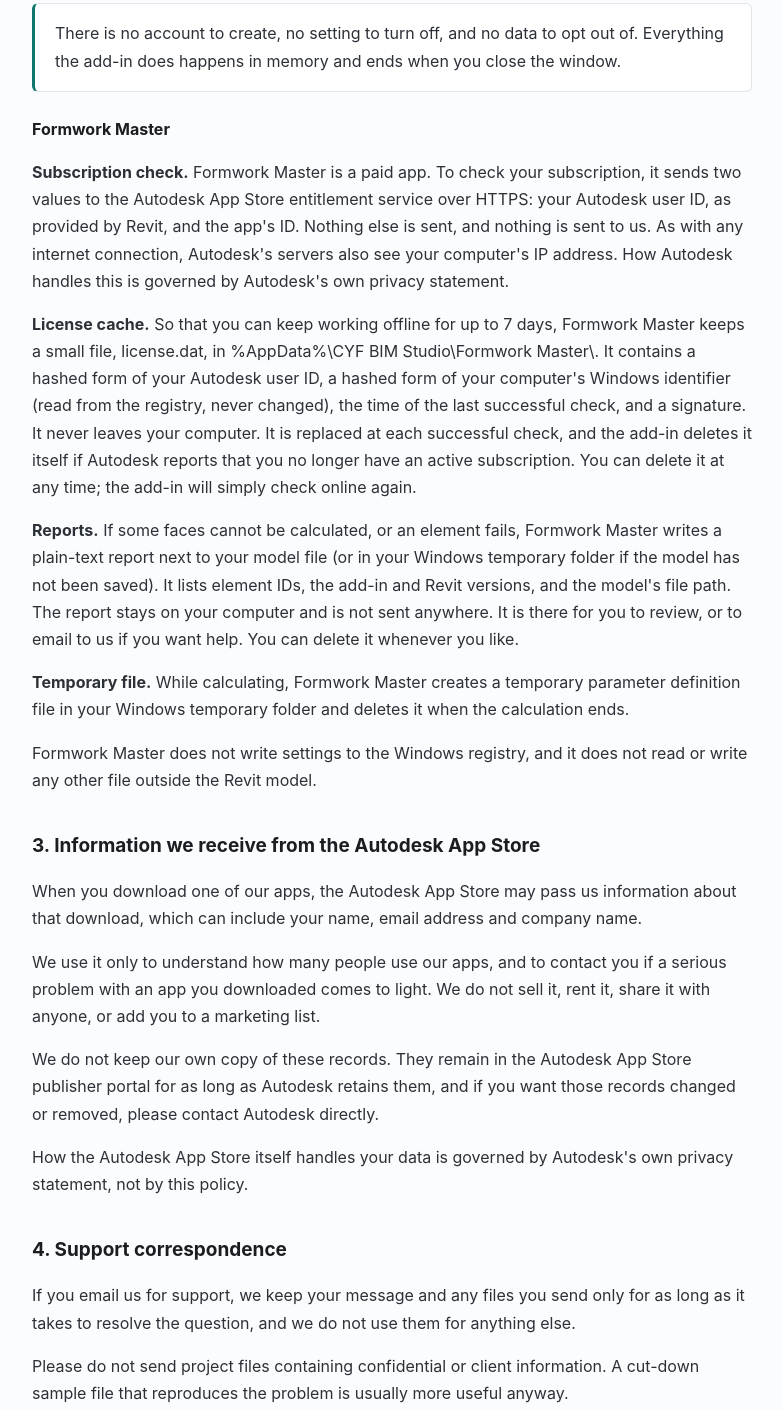
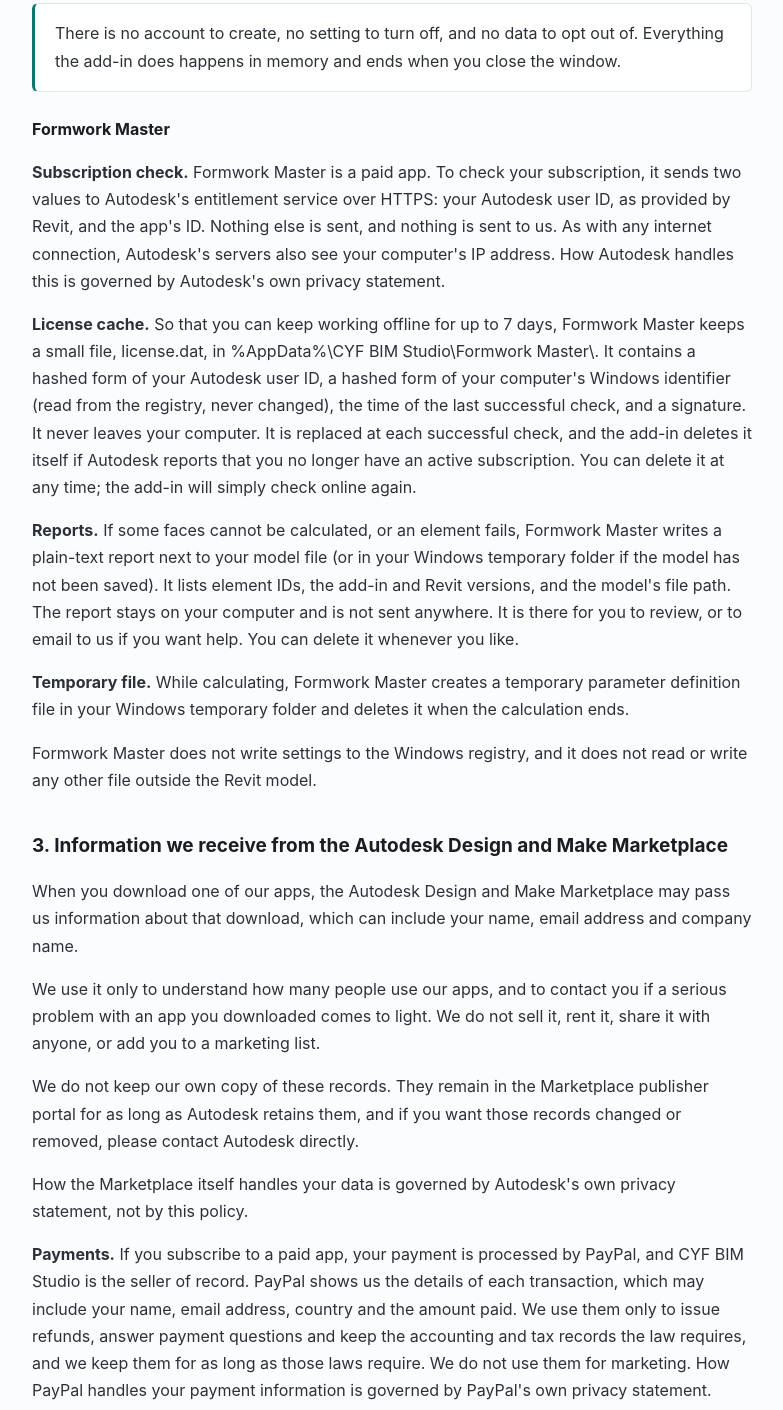
Before and after one commit to cyfbim/cyfbim.github.io, a plain HTML site: page privacy.html in a window 1280 px wide. Shown: the part 834-2244 px from the top of the page, without its empty margins (248-1031 px from the left). Drawn offline with Linux system fonts and the light colour scheme.

Commit message:
Update privacy policy details and references

```diff
--- a/privacy.html
+++ b/privacy.html
@@ -35,7 +35,7 @@
 <header>
   <a class="brand" href="/">CYF BIM Studio</a>
   <h1>Privacy Policy</h1>
-  <p class="date">Last updated: 25 October 2026</p>
+  <p class="date">Last updated: DATE_TBD</p>
 </header>
 
 <p class="lead">This policy covers the Autodesk® Revit® add-ins published by CYF BIM Studio and this website.</p>
@@ -59,17 +59,18 @@
 </div>
 
 <h3>Formwork Master</h3>
-<p><strong>Subscription check.</strong> Formwork Master is a paid app. To check your subscription, it sends two values to the Autodesk App Store entitlement service over HTTPS: your Autodesk user ID, as provided by Revit, and the app's ID. Nothing else is sent, and nothing is sent to us. As with any internet connection, Autodesk's servers also see your computer's IP address. How Autodesk handles this is governed by Autodesk's own privacy statement.</p>
+<p><strong>Subscription check.</strong> Formwork Master is a paid app. To check your subscription, it sends two values to Autodesk's entitlement service over HTTPS: your Autodesk user ID, as provided by Revit, and the app's ID. Nothing else is sent, and nothing is sent to us. As with any internet connection, Autodesk's servers also see your computer's IP address. How Autodesk handles this is governed by Autodesk's own privacy statement.</p>
 <p><strong>License cache.</strong> So that you can keep working offline for up to 7 days, Formwork Master keeps a small file, license.dat, in %AppData%\CYF BIM Studio\Formwork Master\. It contains a hashed form of your Autodesk user ID, a hashed form of your computer's Windows identifier (read from the registry, never changed), the time of the last successful check, and a signature. It never leaves your computer. It is replaced at each successful check, and the add-in deletes it itself if Autodesk reports that you no longer have an active subscription. You can delete it at any time; the add-in will simply check online again.</p>
 <p><strong>Reports.</strong> If some faces cannot be calculated, or an element fails, Formwork Master writes a plain-text report next to your model file (or in your Windows temporary folder if the model has not been saved). It lists element IDs, the add-in and Revit versions, and the model's file path. The report stays on your computer and is not sent anywhere. It is there for you to review, or to email to us if you want help. You can delete it whenever you like.</p>
 <p><strong>Temporary file.</strong> While calculating, Formwork Master creates a temporary parameter definition file in your Windows temporary folder and deletes it when the calculation ends.</p>
 <p>Formwork Master does not write settings to the Windows registry, and it does not read or write any other file outside the Revit model.</p>
 
-<h2>3. Information we receive from the Autodesk App Store</h2>
-<p>When you download one of our apps, the Autodesk App Store may pass us information about that download, which can include your name, email address and company name.</p>
+<h2>3. Information we receive from the Autodesk Design and Make Marketplace</h2>
+<p>When you download one of our apps, the Autodesk Design and Make Marketplace may pass us information about that download, which can include your name, email address and company name.</p>
 <p>We use it only to understand how many people use our apps, and to contact you if a serious problem with an app you downloaded comes to light. We do not sell it, rent it, share it with anyone, or add you to a marketing list.</p>
-<p>We do not keep our own copy of these records. They remain in the Autodesk App Store publisher portal for as long as Autodesk retains them, and if you want those records changed or removed, please contact Autodesk directly.</p>
-<p>How the Autodesk App Store itself handles your data is governed by Autodesk's own privacy statement, not by this policy.</p>
+<p>We do not keep our own copy of these records. They remain in the Marketplace publisher portal for as long as Autodesk retains them, and if you want those records changed or removed, please contact Autodesk directly.</p>
+<p>How the Marketplace itself handles your data is governed by Autodesk's own privacy statement, not by this policy.</p>
+<p><strong>Payments.</strong> If you subscribe to a paid app, your payment is processed by PayPal, and CYF BIM Studio is the seller of record. PayPal shows us the details of each transaction, which may include your name, email address, country and the amount paid. We use them only to issue refunds, answer payment questions and keep the accounting and tax records the law requires, and we keep them for as long as those laws require. We do not use them for marketing. How PayPal handles your payment information is governed by PayPal's own privacy statement.</p>
 
 <h2>4. Support correspondence</h2>
 <p>If you email us for support, we keep your message and any files you send only for as long as it takes to resolve the question, and we do not use them for anything else.</p>
@@ -79,7 +80,7 @@
 <p>This site is hosted on GitHub Pages. GitHub may log visitor IP addresses for security and operational purposes; see the <a href="https://docs.github.com/en/site-policy/privacy-policies/github-general-privacy-statement">GitHub Privacy Statement</a>. We do not run analytics, advertising or tracking cookies on this site.</p>
 
 <h2>6. Your choices</h2>
-<p>You can ask what information we hold about you, and ask us to delete it, by emailing <a href="mailto:cyfang.studio@gmail.com">cyfang.studio@gmail.com</a>. Because our add-ins send us nothing and we keep no copy of App Store download records, this will normally concern only past support emails. Files that Formwork Master keeps on your computer (the license cache and any reports) are under your control, and you can delete them yourself at any time.</p>
+<p>You can ask what information we hold about you, and ask us to delete it, by emailing <a href="mailto:cyfang.studio@gmail.com">cyfang.studio@gmail.com</a>. Because our add-ins send us nothing and we keep no copy of Marketplace download records, this will normally concern only past support emails and, if you have bought a paid app, the payment records described in section 3. Payment records that tax or accounting law requires us to keep cannot be deleted before that period ends. Files that Formwork Master keeps on your computer (the license cache and any reports) are under your control, and you can delete them yourself at any time.</p>
 
 <h2>7. Children</h2>
 <p>Our products are professional engineering tools and are not directed at children.</p>
```
